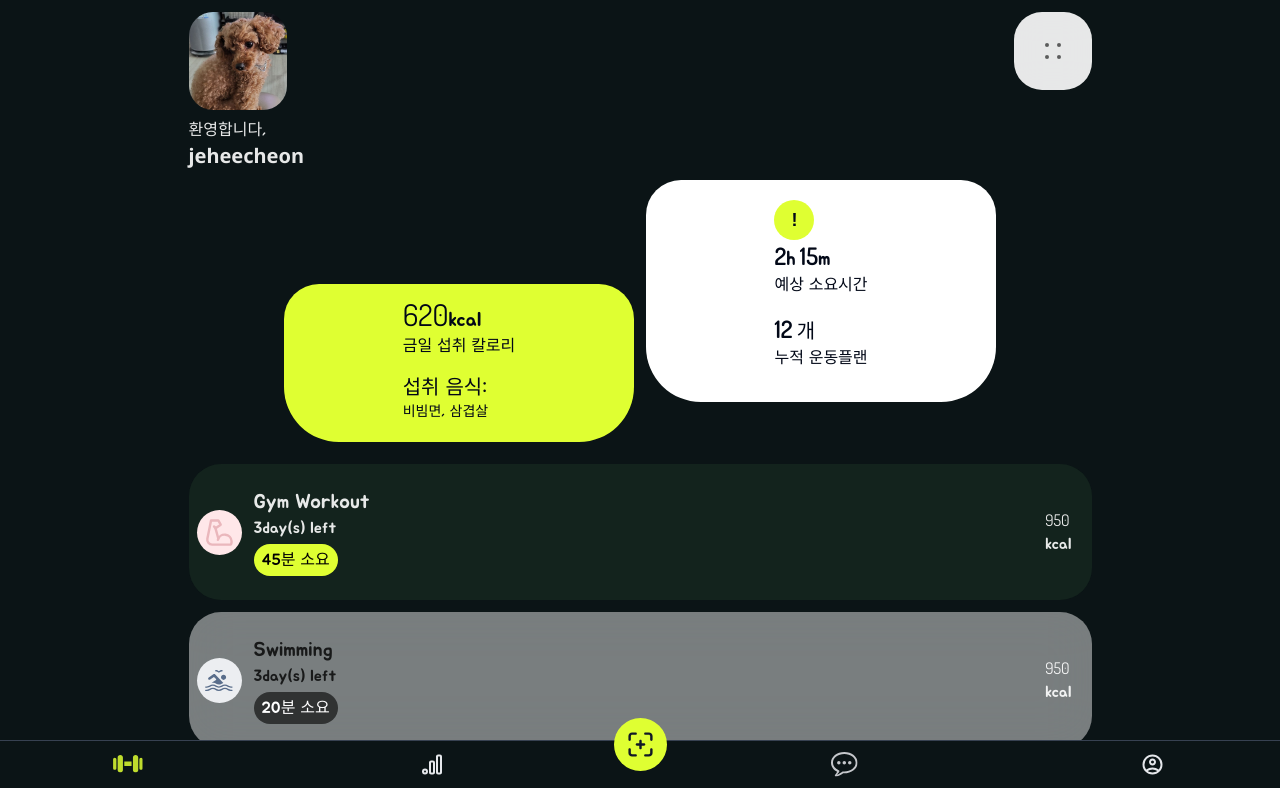
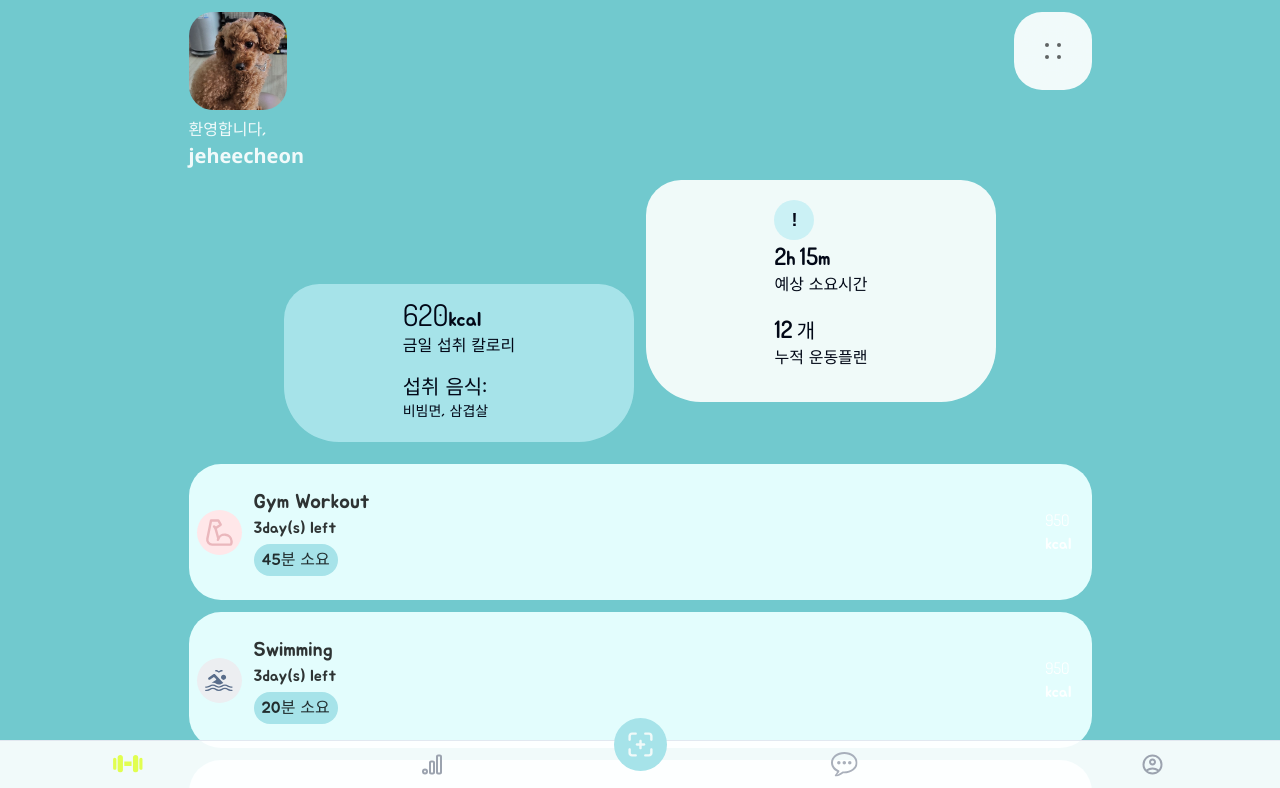
Before and after one commit to MJUZzang/muckGYMma, a Next.js app in the folder projects/fe/: page /workout in a window 1280 px wide. Shown: the top 788 px of the page. Built offline with nearby package versions, Linux system fonts and the light colour scheme.

Commit message:
feat: 색깔변경
네

```diff
--- a/projects/fe/app/_components/NavBar.tsx
+++ b/projects/fe/app/_components/NavBar.tsx
@@ -35,7 +35,7 @@ const NavBar = () => {
                 }`}
             >
                 <div
-                    className={`fixed bg-default bottom-0 w-full flex border-t-[0.1px] border-t-gray-700 h-[60px] pb-3 justify-between items-center`}
+                    className={`fixed bg-white/90 bottom-0 w-full flex border-t-[0.1px] h-[60px] pb-3 justify-between items-center`}
                 >
                     <Link
                         href="/workout"
@@ -45,8 +45,8 @@ const NavBar = () => {
                             isActive={pathname.includes("/workout")}
                             className={`${
                                 pathname === "/workout"
-                                    ? "fill-fluorescent"
-                                    : "fill-gray-200"
+                                    ? "fill-turkish"
+                                    : "fill-gray-500"
                             }`}
                         />
                     </Link>
@@ -58,14 +58,14 @@ const NavBar = () => {
                         <Analysis
                             className={`${
                                 pathname === "/analysis"
-                                    ? "fill-fluorescent stroke-fluorescent"
-                                    : "fill-none stroke-gray-200"
+                                    ? "fill-turkish stroke-turkish"
+                                    : "fill-none stroke-gray-400"
                             }`}
                         />
                     </Link>
 
-                    <div className="bg-fluorescent p-3 rounded-full relative bottom-5 cursor-pointer">
-                        <FoodPicture className="fill-gray-900" />
+                    <div className="bg-turkish-dark p-3 rounded-full relative bottom-5 cursor-pointer">
+                        <FoodPicture className="fill-turkish-lighter" />
                     </div>
 
                     <Link
@@ -76,8 +76,8 @@ const NavBar = () => {
                             isActive={pathname === "/community/following"}
                             className={`${
                                 pathname === "/community/following"
-                                    ? "fill-fluorescent"
-                                    : "fill-gray-200"
+                                    ? "fill-turkish"
+                                    : "fill-gray-400"
                             }`}
                         />
                     </Link>
@@ -90,8 +90,8 @@ const NavBar = () => {
                             isActive={pathname.includes("/profile/")}
                             className={`${
                                 pathname.includes("/profile/")
-                                    ? "fill-fluorescent"
-                                    : "fill-gray-200"
+                                    ? "fill-turkish"
+                                    : "fill-gray-400"
                             }`}
                         />
                     </Link>
--- a/projects/fe/app/initial-setup/_components/ConfirmModal.tsx
+++ b/projects/fe/app/initial-setup/_components/ConfirmModal.tsx
@@ -12,12 +12,12 @@ function ConfirmModal({ isVisible, onClose }: ConfirmModalProps) {
                 !isVisible && "hidden"
             }`}
         >
-            <div className="mx-auto w-[50vw] bg-stone-900 border-white p-2 rounded-3xl">
-                <p className="text-white/90">
+            <div className="flex flex-col justify-center items-center bg-white/15 mx-auto w-[45vw] h-[30vw] bg-stone-900 border-white p-2 rounded-3xl text-center">
+                <p className="text-white/90 mb-10 text-xl">
                     모든 정보를 올바르게 입력해주세요.
                 </p>
                 <button
-                    className="px-4 py-2 rounded-full border-2"
+                    className="px-4 py-2 bg-fluorescent w-[35vw] text-black/90 rounded-full border-none "
                     onClick={() => onClose()}
                 >
                     확인
--- a/projects/fe/app/layout.tsx
+++ b/projects/fe/app/layout.tsx
@@ -145,7 +145,7 @@ export default function RootLayout({
     return (
         <html lang="en">
             <body
-                className={`max-h-[100dvh] bg-default ${inter.className} dark:text-white`}
+                className={`max-h-[100dvh] bg-turkish-darker ${inter.className} dark:text-white `}
             >
                 <StoreProvider>
                     <InitialLoad>
--- a/projects/fe/app/workout/_components/Task.tsx
+++ b/projects/fe/app/workout/_components/Task.tsx
@@ -29,22 +29,27 @@ function GetIcon(type: string) {
 function GetTagDesign(type: number) {
     switch (type) {
         case 0:
-            return "bg-fluorescent text-black";
+            //return "bg-fluorescent text-black";
+            return "bg-turkish-dark text-black/80";
         case 1:
-            return "bg-black/60 text-white";
+            //return "bg-black/60 text-white";
+            return "bg-turkish-dark text-black/80";
         case 2:
-            return "bg-white text-black";
+            //return "bg-white text-black";
+            return "bg-turkish-dark text-black/80";
     }
 }
 
 function GetTextColor(designType: number) {
     switch (designType) {
         case 0:
-            return "text-white/90";
+            //return "text-white/90";
+            return "text-black/80";
         case 1:
             return "text-black/80";
         case 2:
-            return "text-fluorescent";
+            //return "text-fluorescent";
+            return "text-black/80";
     }
 }
 
--- a/projects/fe/app/workout/layout.tsx
+++ b/projects/fe/app/workout/layout.tsx
@@ -58,7 +58,7 @@ const WorkoutLayout: React.FC<WorkoutLayoutProps> = (props) => {
 
                 <div className="relative bottom-[50px] flex mt-5 lg:mt-[60px]  gap-3 justify-center items-end">
                     <div
-                        className="bg-fluorescent px-6 pt-3 pb-5 rounded-3xl rounded-t-[35px] rounded-b-[55px] backdrop-blur-lg w-full max-w-[350px]
+                        className="bg-turkish-dark px-6 pt-3 pb-5 rounded-3xl rounded-t-[35px] rounded-b-[55px] backdrop-blur-lg w-full max-w-[350px]
                         relative top-10 hover:animate-pulse"
                     >
                         <div className="mx-auto w-fit">
@@ -91,11 +91,11 @@ const WorkoutLayout: React.FC<WorkoutLayoutProps> = (props) => {
                         </div>
                     </div>
 
-                    <div className="bg-white px-4 py-5 pb-8 rounded-t-[35px] rounded-b-[55px] backdrop-blur-lg w-full max-w-[350px] hover:animate-pulse">
+                    <div className="bg-turkish-lighter px-4 py-5 pb-8 rounded-t-[35px] rounded-b-[55px] backdrop-blur-lg w-full max-w-[350px] hover:animate-pulse">
                         <div className="w-fit mx-auto">
                             <div className="w-fit">
                                 <div
-                                    className={`bg-fluorescent w-[40px] h-[40px] flex justify-center items-center rounded-full
+                                    className={`bg-turkish w-[40px] h-[40px] flex justify-center items-center rounded-full
                                     ${notnSerifJP.className} font-extrabold text-lg`}
                                 >
                                     !
--- a/projects/fe/app/workout/page.tsx
+++ b/projects/fe/app/workout/page.tsx
@@ -102,9 +102,12 @@ const dummyList = [
 
 function GetBgColor(index: number) {
     const remain = index % 3;
-    if (remain === 0) return "bg-[#13231d]";
-    if (remain === 1) return "bg-white/45";
-    return "bg-fluorescent/20";
+    //if (remain === 0) return "bg-[#13231d]";
+    if (remain === 0) return "bg-turkish-light";
+    //if (remain === 1) return "bg-white/45";
+    if (remain === 2) return "bg-turkish-light";
+    //return "bg-fluorescent/20";
+    return "bg-turkish-light";
 }
 
 function GetZIndex(index: number) {
--- a/projects/fe/tailwind.config.ts
+++ b/projects/fe/tailwind.config.ts
@@ -70,6 +70,12 @@ const config = {
                 "purple-dark": "#4b00b7",
                 "purple-darker": "#2e0080",
                 "purple-darkest": "#1a0054",
+
+                turkish: "#CBF1F5",
+                "turkish-light": "#E3FDFD",
+                "turkish-lighter": "#F0FAF9",
+                "turkish-dark": "#A6E3E9",
+                "turkish-darker": "#71C9CE",
             },
             borderRadius: {
                 lg: "var(--radius)",
@@ -102,14 +108,14 @@ const config = {
                     },
                 },
                 "page-enter": {
-                    from: { transform: "translateX(100%)", opacity: "0"},
-                    to: { transform: "translateX(0)", opacity: "1"},
+                    from: { transform: "translateX(100%)", opacity: "0" },
+                    to: { transform: "translateX(0)", opacity: "1" },
                 },
                 "custom-pulse": {
-                    "0%": { opacity: "0"},
-                    "50%": { opacity: "1"},
-                    "100%": { opacity: "0"},
-                }
+                    "0%": { opacity: "0" },
+                    "50%": { opacity: "1" },
+                    "100%": { opacity: "0" },
+                },
             },
             animation: {
                 "accordion-down": "accordion-down 0.2s ease-out",
```
